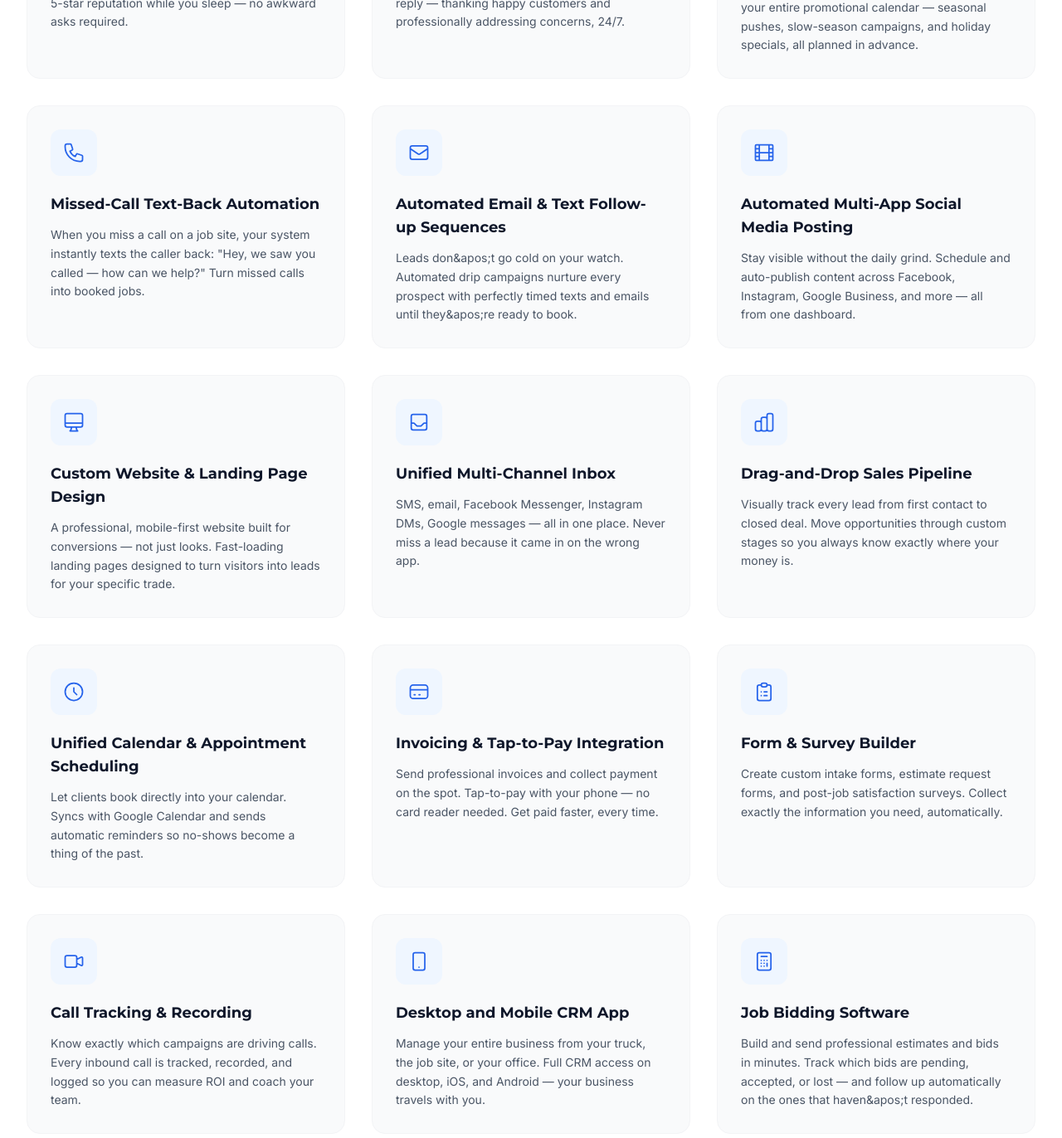
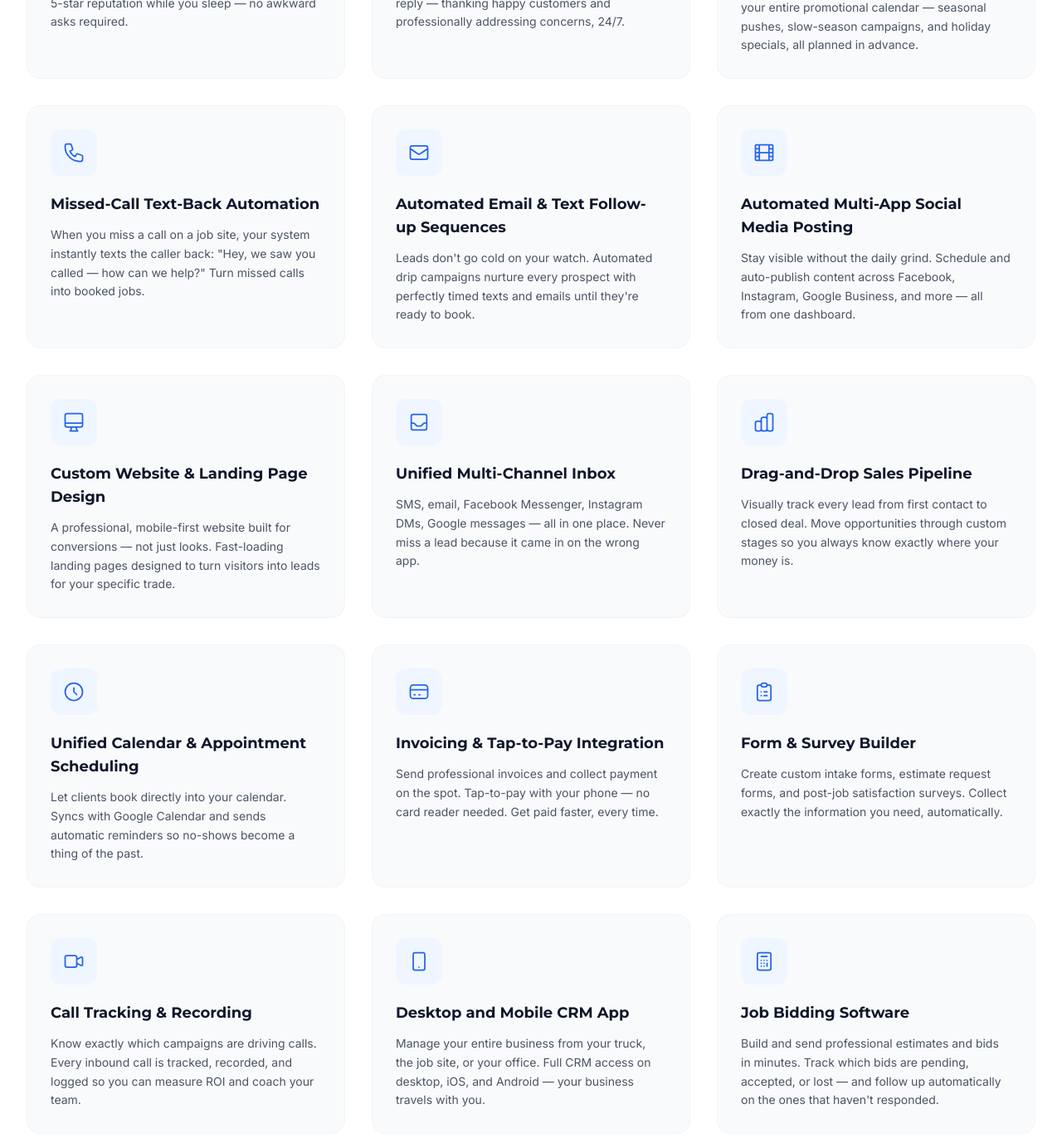
Before and after one commit to brainyprolocal/brainy-pro-local, a Next.js app: page /platform in a window 1280 px wide. Shown: the part 2165-3537 px from the top of the page at 83% size. Built offline with nearby package versions, Linux system fonts and the light colour scheme.

Commit message:
Fix garbled HTML entity text in Job Bidding and Follow-up sequence descriptions

```diff
--- a/src/app/platform/page.tsx
+++ b/src/app/platform/page.tsx
@@ -91,7 +91,7 @@ const features: Feature[] = [
   {
     title: 'Automated Email & Text Follow-up Sequences',
     description:
-      'Leads don&apos;t go cold on your watch. Automated drip campaigns nurture every prospect with perfectly timed texts and emails until they&apos;re ready to book.',
+      "Leads don't go cold on your watch. Automated drip campaigns nurture every prospect with perfectly timed texts and emails until they're ready to book.",
     icon: (
       <svg className="w-7 h-7" fill="none" viewBox="0 0 24 24" stroke="currentColor">
         <path strokeLinecap="round" strokeLinejoin="round" strokeWidth={1.5} d="M3 8l7.89 5.26a2 2 0 002.22 0L21 8M5 19h14a2 2 0 002-2V7a2 2 0 00-2-2H5a2 2 0 00-2 2v10a2 2 0 002 2z" />
@@ -191,7 +191,7 @@ const features: Feature[] = [
   {
     title: 'Job Bidding Software',
     description:
-      'Build and send professional estimates and bids in minutes. Track which bids are pending, accepted, or lost — and follow up automatically on the ones that haven&apos;t responded.',
+      "Build and send professional estimates and bids in minutes. Track which bids are pending, accepted, or lost — and follow up automatically on the ones that haven't responded.",
     icon: (
       <svg className="w-7 h-7" fill="none" viewBox="0 0 24 24" stroke="currentColor">
         <path strokeLinecap="round" strokeLinejoin="round" strokeWidth={1.5} d="M9 7h6m0 10v-3m-3 3h.01M9 17h.01M9 14h.01M12 14h.01M15 11h.01M12 11h.01M9 11h.01M7 21h10a2 2 0 002-2V5a2 2 0 00-2-2H7a2 2 0 00-2 2v14a2 2 0 002 2z" />
```
